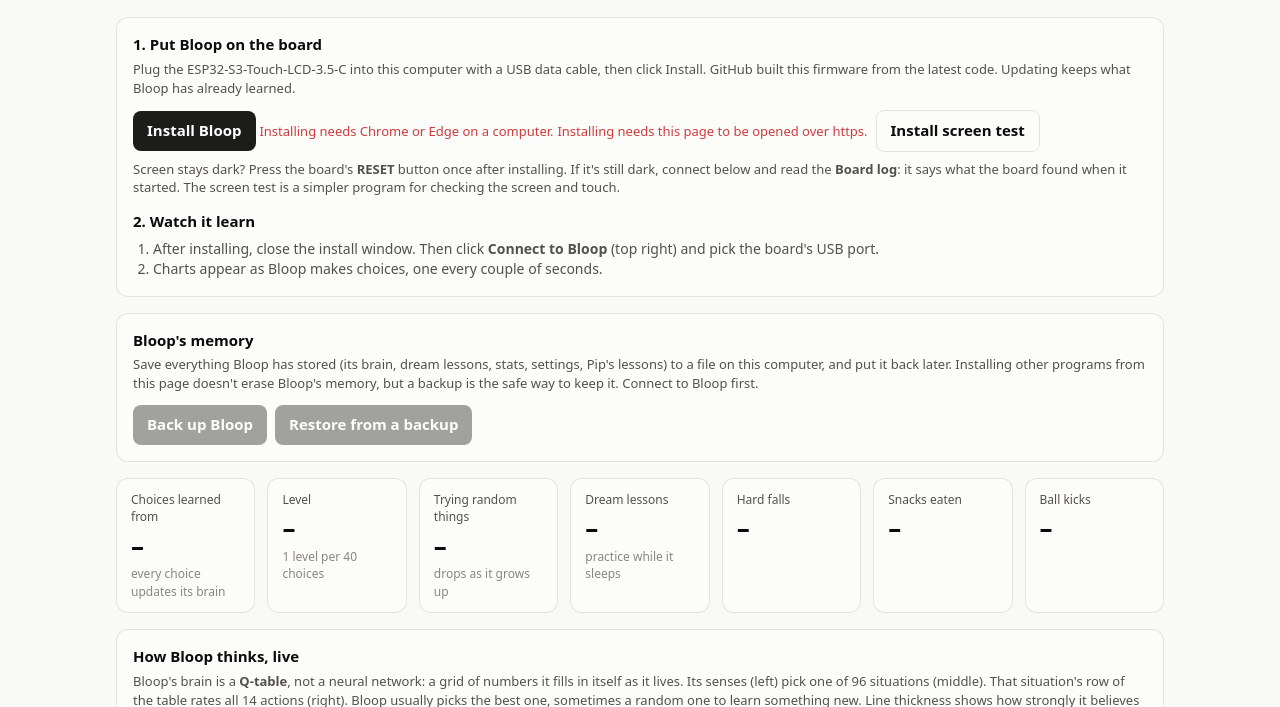
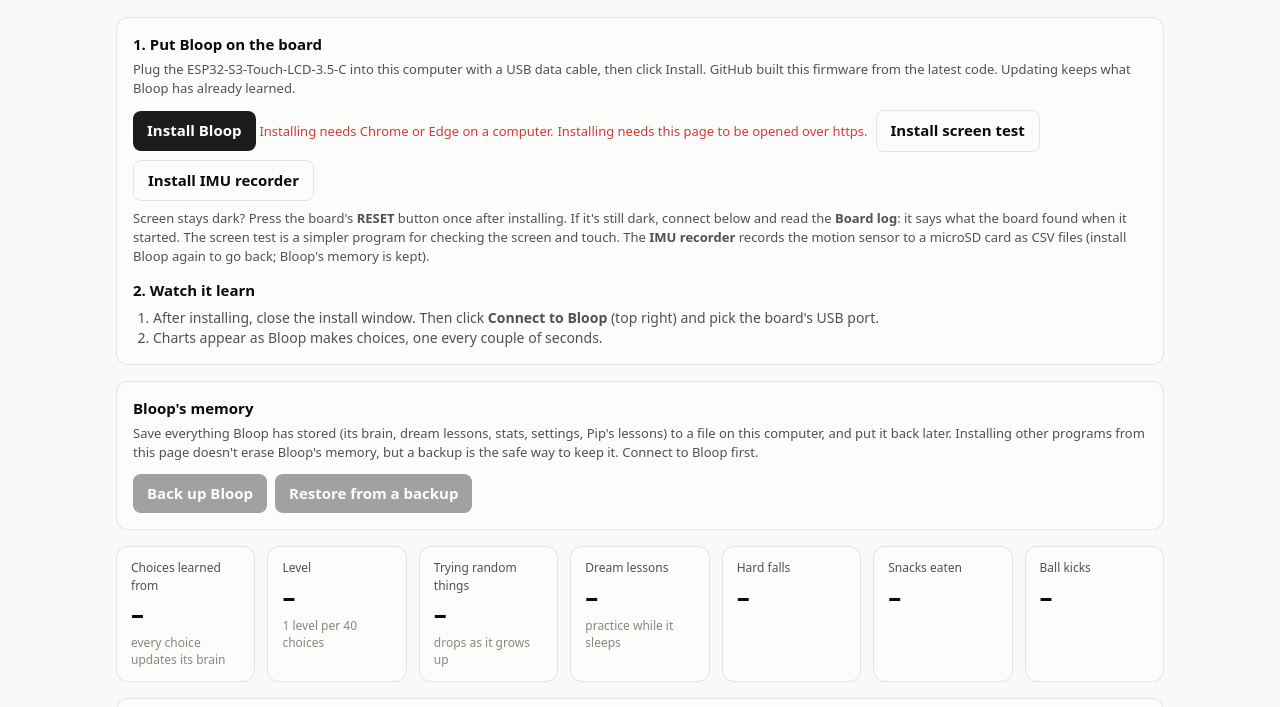
Before and after one commit to atrociouslyterrific/esp32-s3-touch-lcd-3.5c, a plain HTML site: page site/index.html in a window 1280 px wide. Shown: the part 90-797 px from the top of the page. Drawn offline with Linux system fonts and the light colour scheme; no server answers.

Commit message:
IMU Recorder: record the motion sensor to a microSD card
New program (imu_recorder): pick 25/50/100/200 Hz, tap REC, see live
acceleration and rotation graphs. A high-priority task samples on a fixed
beat into a PSRAM buffer; the main loop writes CSV to /imu/rec_NNNN_<rate>Hz.csv
and saves every second. Built on GitHub and installable from the website.

Co-Authored-By: Claude Opus 5.5 <noreply@anthropic.com>

```diff
--- a/site/index.html
+++ b/site/index.html
@@ -171,9 +171,13 @@ a { color: var(--series-1); }
           <button slot="activate" class="ghost">Install screen test</button>
           <span slot="unsupported"></span><span slot="not-allowed"></span>
         </esp-web-install-button>
+                <esp-web-install-button manifest="manifest-imu.json">
+          <button slot="activate" class="ghost">Install IMU recorder</button>
+          <span slot="unsupported"></span><span slot="not-allowed"></span>
+        </esp-web-install-button>
         <span class="note" id="buildInfo" style="margin:0"></span>
       </div>
-      <p class="note" style="margin-top:8px">Screen stays dark? Press the board's <b>RESET</b> button once after installing. If it's still dark, connect below and read the <b>Board log</b>: it says what the board found when it started. The screen test is a simpler program for checking the screen and touch.</p>
+      <p class="note" style="margin-top:8px">Screen stays dark? Press the board's <b>RESET</b> button once after installing. If it's still dark, connect below and read the <b>Board log</b>: it says what the board found when it started. The screen test is a simpler program for checking the screen and touch. The <b>IMU recorder</b> records the motion sensor to a microSD card as CSV files (install Bloop again to go back; Bloop's memory is kept).</p>
       <h2 style="margin-top:14px">2. Watch it learn</h2>
       <ol class="steps">
         <li>After installing, close the install window. Then click <b>Connect to Bloop</b> (top right) and pick the board's USB port.</li>
```
Also changed, not shown: 7 other files.
